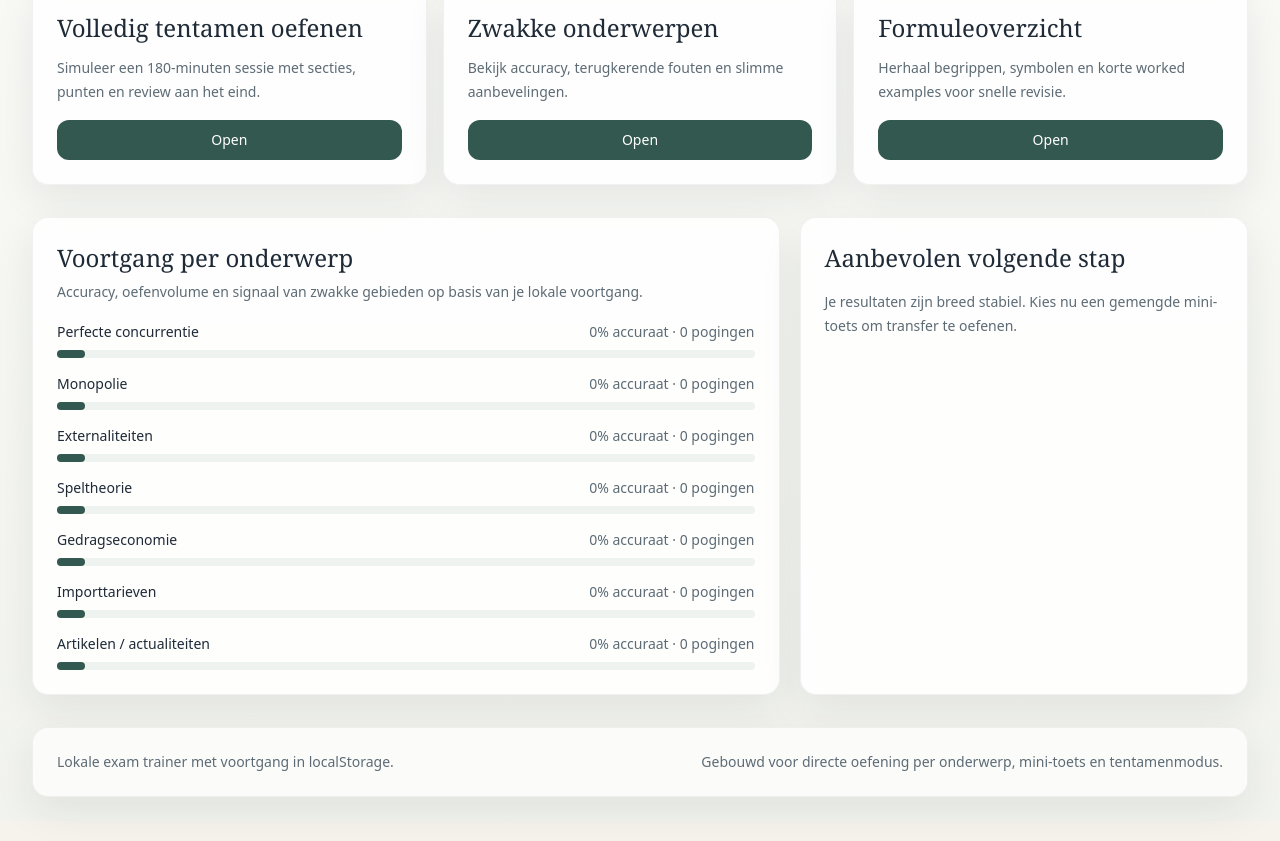
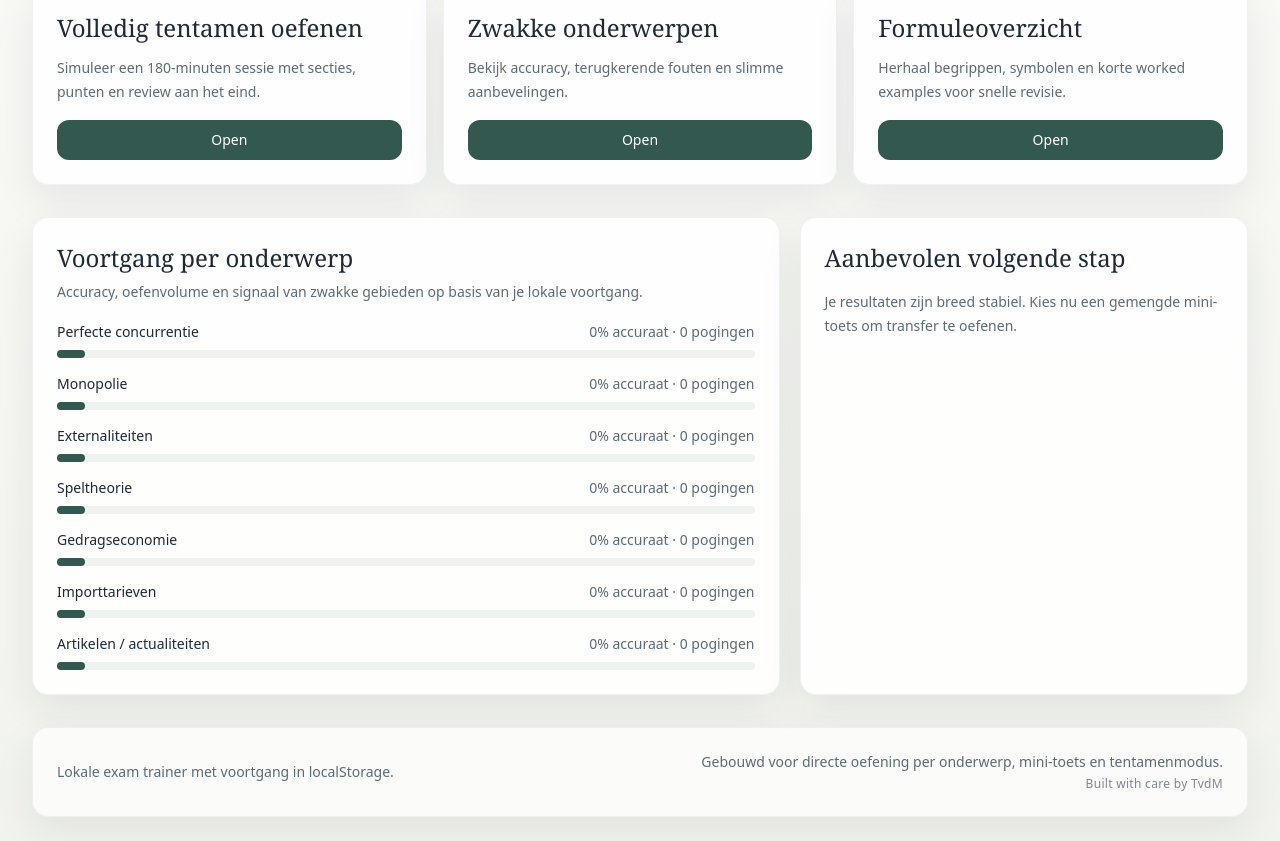
Before and after one commit to tomvandermost/Managerial-Economics-Exam-Trainer, a Next.js app: page / in a window 1280 px wide. Shown: the part 505-1346 px from the top of the page. Built offline with nearby package versions, Linux system fonts and the light colour scheme.

Commit message:
Add rotating footer signature

```diff
--- a/components/layout.tsx
+++ b/components/layout.tsx
@@ -10,6 +10,8 @@ const navItems = [
   { href: "/formulas", label: "Formules" },
 ];
 
+const signatureOptions = ["Developed by TvdM", "Built with care by TvdM"];
+
 export function SiteLayout({
   title,
   description,
@@ -19,6 +21,8 @@ export function SiteLayout({
   description: string;
   children: React.ReactNode;
 }) {
+  const signature = signatureOptions[Math.floor(Math.random() * signatureOptions.length)];
+
   return (
     <div className="mx-auto flex min-h-screen max-w-7xl flex-col px-4 py-6 sm:px-6 lg:px-8">
       <header className="mb-6 rounded-[28px] border border-white/60 bg-ink px-6 py-5 text-white shadow-panel">
@@ -46,7 +50,10 @@ export function SiteLayout({
         <Card className="bg-white/70">
           <CardContent className="flex flex-col gap-2 text-sm text-slate sm:flex-row sm:items-center sm:justify-between">
             <span>Lokale exam trainer met voortgang in localStorage.</span>
-            <span>Gebouwd voor directe oefening per onderwerp, mini-toets en tentamenmodus.</span>
+            <div className="flex flex-col items-start gap-1 sm:items-end">
+              <span>Gebouwd voor directe oefening per onderwerp, mini-toets en tentamenmodus.</span>
+              <span className="text-xs tracking-wide text-slate/80">{signature}</span>
+            </div>
           </CardContent>
         </Card>
       </footer>
```
